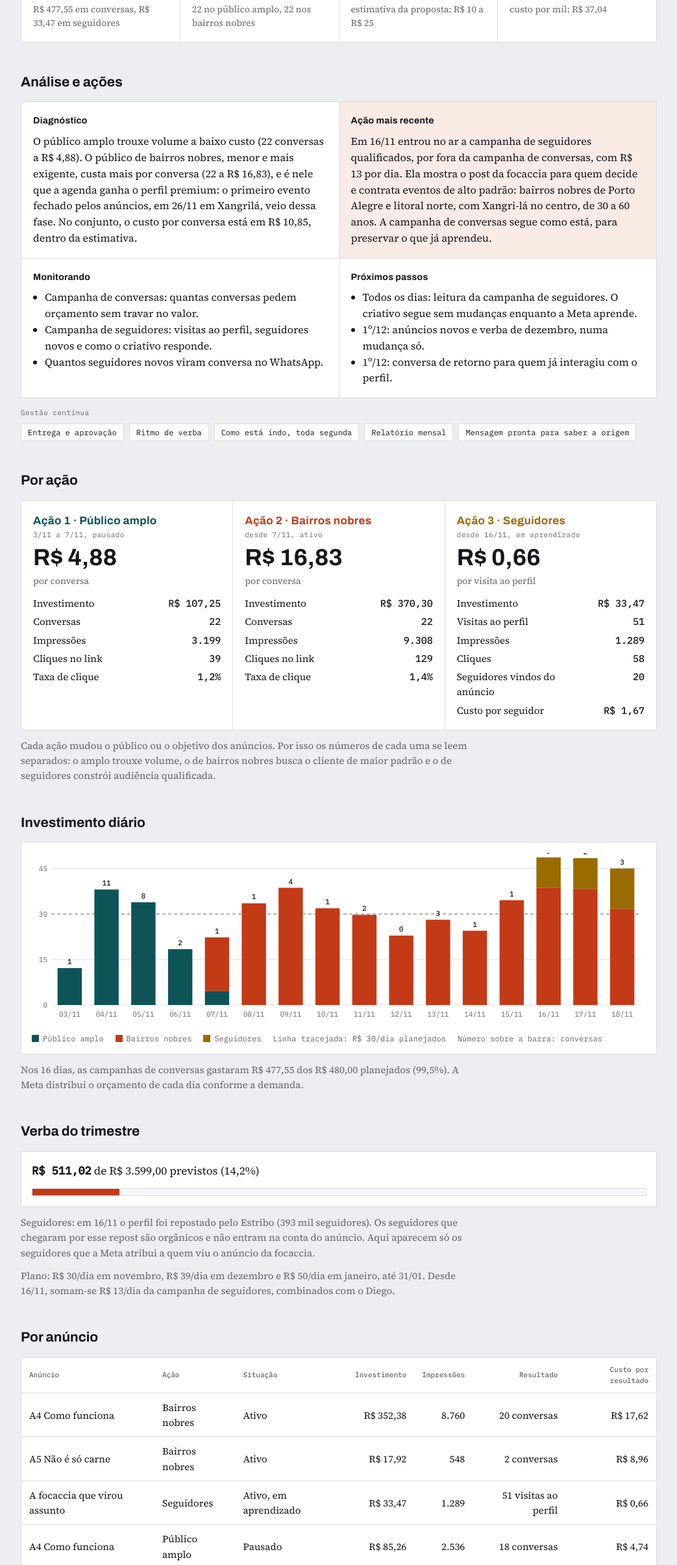
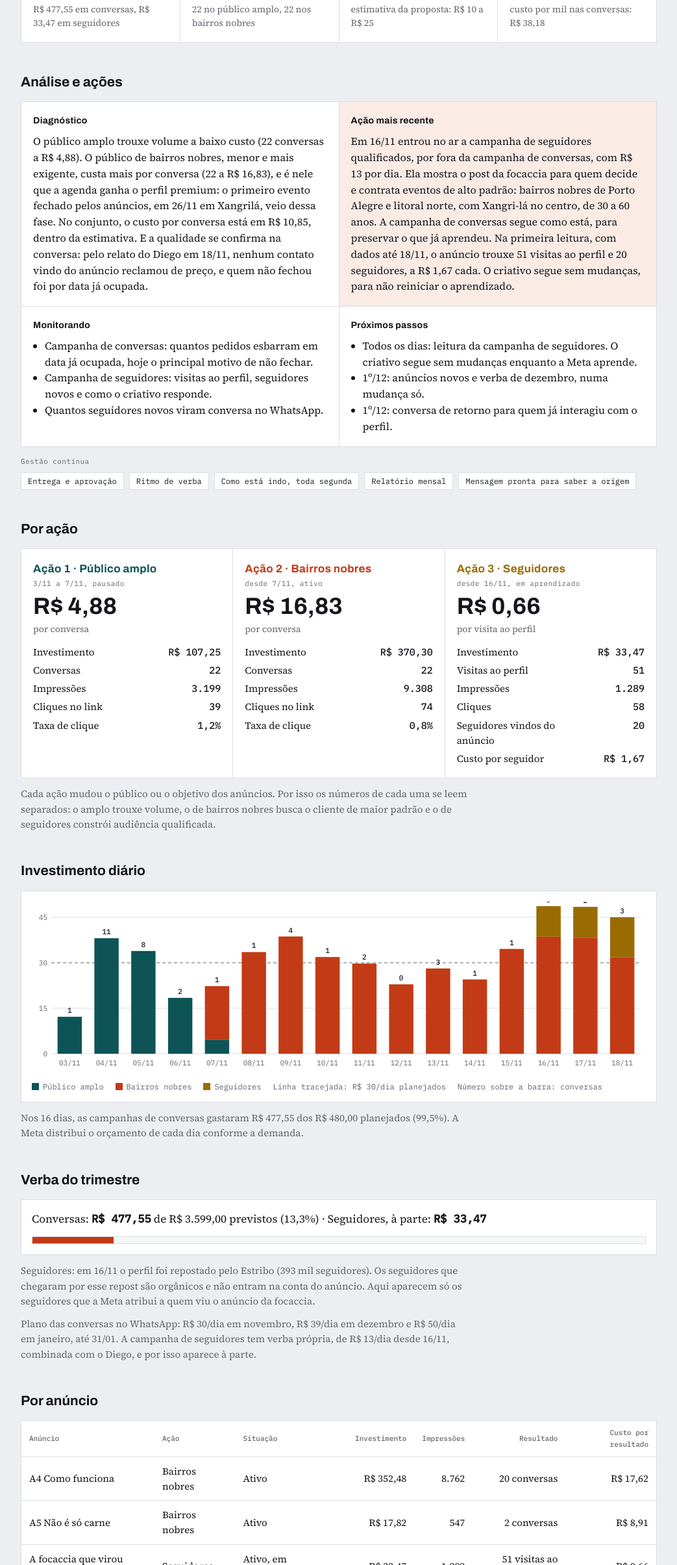
Before and after one commit to fabriciokaempf/eu-asso-pra-ti, a plain HTML site: page anuncios/index.html in a window 1280 px wide. Shown: the part 391-2800 px from the top of the page at 65% size, without its empty margins (118-1161 px from the left). Drawn offline with Linux system fonts and the light colour scheme.

Commit message:
Painel: cliques no link corrigidos, anúncios com valores exatos, relato do Diego e verba separada
Co-Authored-By: Claude Opus 5.5 <noreply@anthropic.com>

```diff
--- a/anuncios/index.html
+++ b/anuncios/index.html
@@ -71,8 +71,8 @@ a.sem{display:block;background:var(--surface);border:1px solid var(--line);paddi
   <h2>Análise e ações</h2>
   <div class="grid g2">
     <div class="cell"><h3>Diagnóstico</h3><p id="diag"></p></div>
-    <div class="cell featured"><h3>Ação mais recente</h3><p>Em 16/11 entrou no ar a campanha de seguidores qualificados, por fora da campanha de conversas, com R$ 13 por dia. Ela mostra o post da focaccia para quem decide e contrata eventos de alto padrão: bairros nobres de Porto Alegre e litoral norte, com Xangri-lá no centro, de 30 a 60 anos. A campanha de conversas segue como está, para preservar o que já aprendeu.</p></div>
-    <div class="cell"><h3>Monitorando</h3><ul><li>Campanha de conversas: quantas conversas pedem orçamento sem travar no valor.</li><li>Campanha de seguidores: visitas ao perfil, seguidores novos e como o criativo responde.</li><li>Quantos seguidores novos viram conversa no WhatsApp.</li></ul></div>
+    <div class="cell featured"><h3>Ação mais recente</h3><p>Em 16/11 entrou no ar a campanha de seguidores qualificados, por fora da campanha de conversas, com R$ 13 por dia. Ela mostra o post da focaccia para quem decide e contrata eventos de alto padrão: bairros nobres de Porto Alegre e litoral norte, com Xangri-lá no centro, de 30 a 60 anos. A campanha de conversas segue como está, para preservar o que já aprendeu. Na primeira leitura, com dados até 18/11, o anúncio trouxe 51 visitas ao perfil e 20 seguidores, a R$ 1,67 cada. O criativo segue sem mudanças, para não reiniciar o aprendizado.</p></div>
+    <div class="cell"><h3>Monitorando</h3><ul><li>Campanha de conversas: quantos pedidos esbarram em data já ocupada, hoje o principal motivo de não fechar.</li><li>Campanha de seguidores: visitas ao perfil, seguidores novos e como o criativo responde.</li><li>Quantos seguidores novos viram conversa no WhatsApp.</li></ul></div>
     <div class="cell"><h3>Próximos passos</h3><ul><li>Todos os dias: leitura da campanha de seguidores. O criativo segue sem mudanças enquanto a Meta aprende.</li><li>1º/12: anúncios novos e verba de dezembro, numa mudança só.</li><li>1º/12: conversa de retorno para quem já interagiu com o perfil.</li></ul></div>
   </div>
   <div class="chips"><span class="lab">Gestão contínua</span><span class="chip">Entrega e aprovação</span><span class="chip">Ritmo de verba</span><span class="chip">Como está indo, toda segunda</span><span class="chip">Relatório mensal</span><span class="chip">Mensagem pronta para saber a origem</span></div>
@@ -97,7 +97,7 @@ a.sem{display:block;background:var(--surface);border:1px solid var(--line);paddi
   <h2>Verba do trimestre</h2>
   <div class="panel"><span id="tri"></span><div class="bar"><span id="tribar"></span></div></div>
   <p class="note">Seguidores: em 16/11 o perfil foi repostado pelo Estribo (393 mil seguidores). Os seguidores que chegaram por esse repost são orgânicos e não entram na conta do anúncio. Aqui aparecem só os seguidores que a Meta atribui a quem viu o anúncio da focaccia.</p>
-  <p class="note">Plano: R$ 30/dia em novembro, R$ 39/dia em dezembro e R$ 50/dia em janeiro, até 31/01. Desde 16/11, somam-se R$ 13/dia da campanha de seguidores, combinados com o Diego.</p>
+  <p class="note">Plano das conversas no WhatsApp: R$ 30/dia em novembro, R$ 39/dia em dezembro e R$ 50/dia em janeiro, até 31/01. A campanha de seguidores tem verba própria, de R$ 13/dia desde 16/11, combinada com o Diego, e por isso aparece à parte.</p>
 </section>
 
 <section>
@@ -128,19 +128,19 @@ const dias=[
 {d:'07/11',am:{g:4.66,i:76,c:1,r:0},aa:{g:17.65,i:570,c:4,r:1},sg:0},
 {d:'08/11',am:z,aa:{g:33.54,i:998,c:6,r:1},sg:0},
 {d:'09/11',am:z,aa:{g:38.67,i:1097,c:13,r:4},sg:0},
-{d:'10/11',am:z,aa:{g:31.90,i:784,c:13,r:1},sg:0},
-{d:'11/11',am:z,aa:{g:29.74,i:732,c:14,r:2},sg:0},
-{d:'12/11',am:z,aa:{g:22.89,i:608,c:12,r:0},sg:0},
-{d:'13/11',am:z,aa:{g:28.13,i:752,c:22,r:3},sg:0},
-{d:'14/11',am:z,aa:{g:24.51,i:573,c:15,r:1},sg:0},
-{d:'15/11',am:z,aa:{g:34.57,i:743,c:12,r:1},sg:0},
+{d:'10/11',am:z,aa:{g:31.90,i:784,c:5,r:1},sg:0},
+{d:'11/11',am:z,aa:{g:29.74,i:732,c:8,r:2},sg:0},
+{d:'12/11',am:z,aa:{g:22.89,i:608,c:5,r:0},sg:0},
+{d:'13/11',am:z,aa:{g:28.13,i:752,c:6,r:3},sg:0},
+{d:'14/11',am:z,aa:{g:24.51,i:573,c:6,r:1},sg:0},
+{d:'15/11',am:z,aa:{g:34.57,i:743,c:3,r:1},sg:0},
 {d:'16/11',am:z,aa:{g:38.61,i:924,c:7,r:3},sg:10.08},
 {d:'17/11',am:z,aa:{g:38.31,i:859,c:8,r:2},sg:10.14},
 {d:'18/11',am:z,aa:{g:31.78,i:668,c:3,r:3},sg:13.25}];
 const SEGM={g:33.47,i:1289,c:58,v:51,f:20};
 const anuncios=()=>[
-['A4 Como funciona',AA,'Ativo',AAt.g-17.92,AAt.i-548,(AAt.r-2)+' conversas',(AAt.g-17.92)/(AAt.r-2)],
-['A5 Não é só carne',AA,'Ativo',17.92,548,'2 conversas',17.92/2],
+['A4 Como funciona',AA,'Ativo',352.48,8762,'20 conversas',352.48/20],
+['A5 Não é só carne',AA,'Ativo',17.82,547,'2 conversas',17.82/2],
 ['A focaccia que virou assunto',SG,'Ativo, em aprendizado',SEGM.g,SEGM.i,SEGM.v+' visitas ao perfil',SEGM.g/SEGM.v],
 ['A4 Como funciona',AM,'Pausado',85.26,2536,'18 conversas',85.26/18],
 ['A1 O fogo pronto',AM,'Pausado',13.94,474,'4 conversas',13.94/4],
@@ -163,9 +163,9 @@ $('kpis').innerHTML=[
 ['Investimento',brl(totalG),`${brl(WA.g)} em conversas, ${brl(SEGM.g)} em seguidores`],
 ['Conversas',int(WA.r),`${AMt.r} no público amplo, ${AAt.r} nos bairros nobres`],
 ['Custo por conversa',brl(cpr(WA)),'estimativa da proposta: R$ 10 a R$ 25'],
-['Impressões',int(totalI),`custo por mil: ${brl(totalG/totalI*1000)}`]
+['Impressões',int(totalI),`custo por mil nas conversas: ${brl(cpm(WA))}`]
 ].map(k=>`<div class="cell"><span class="lab">${k[0]}</span><div class="num">${k[1]}</div><div class="ctx">${k[2]}</div></div>`).join('');
-$('diag').textContent=`O público amplo trouxe volume a baixo custo (${AMt.r} conversas a ${brl(cpr(AMt))}). O público de bairros nobres, menor e mais exigente, custa mais por conversa (${AAt.r} a ${brl(cpr(AAt))}), e é nele que a agenda ganha o perfil premium: o primeiro evento fechado pelos anúncios, em 26/11 em Xangrilá, veio dessa fase. No conjunto, o custo por conversa está em ${brl(cpr(WA))}, dentro da estimativa.`;
+$('diag').textContent=`O público amplo trouxe volume a baixo custo (${AMt.r} conversas a ${brl(cpr(AMt))}). O público de bairros nobres, menor e mais exigente, custa mais por conversa (${AAt.r} a ${brl(cpr(AAt))}), e é nele que a agenda ganha o perfil premium: o primeiro evento fechado pelos anúncios, em 26/11 em Xangrilá, veio dessa fase. No conjunto, o custo por conversa está em ${brl(cpr(WA))}, dentro da estimativa. E a qualidade se confirma na conversa: pelo relato do Diego em 18/11, nenhum contato vindo do anúncio reclamou de preço, e quem não fechou foi por data já ocupada.`;
 const rows=l=>`<div class="rows">${l.map(r=>`<span>${r[0]}</span><b>${r[1]}</b>`).join('')}</div>`;
 const acao=(n,tit,cl,per,o)=>`<div class="cell"><h3 class="${cl}">${n} · ${tit}</h3><span class="lab">${per}</span><div class="num">${brl(cpr(o))}</div><div class="ctx">por conversa</div>${rows([['Investimento',brl(o.g)],['Conversas',o.r],['Impressões',int(o.i)],['Cliques no link',o.c],['Taxa de clique',pct(o.c/o.i*100)]])}</div>`;
 $('acoes').innerHTML=
@@ -174,8 +174,8 @@ acao('Ação 2','Bairros nobres','aa','desde 7/11, ativo',AAt)+
 `<div class="cell"><h3 class="gold">Ação 3 · Seguidores</h3><span class="lab">desde 16/11, em aprendizado</span><div class="num">${brl(SEGM.g/SEGM.v)}</div><div class="ctx">por visita ao perfil</div>${rows([['Investimento',brl(SEGM.g)],['Visitas ao perfil',SEGM.v],['Impressões',int(SEGM.i)],['Cliques',SEGM.c],['Seguidores vindos do anúncio',SEGM.f],['Custo por seguidor',brl(SEGM.g/SEGM.f)]])}</div>`;
 const gasto=dias.reduce((s,x)=>s+x.am.g+x.aa.g,0),planoAte=dias.length*PLANO_DIA;
 $('pace').textContent=`Nos ${dias.length} dias, as campanhas de conversas gastaram ${brl(gasto)} dos ${brl(planoAte)} planejados (${pct(gasto/planoAte*100)}). A Meta distribui o orçamento de cada dia conforme a demanda.`;
-$('tri').innerHTML=`<b class="mono">${brl(totalG)}</b> de ${brl(PLANO)} previstos (${pct(totalG/PLANO*100)})`;
-$('tribar').style.width=(totalG/PLANO*100)+'%';
+$('tri').innerHTML=`Conversas: <b class="mono">${brl(WA.g)}</b> de ${brl(PLANO)} previstos (${pct(WA.g/PLANO*100)}) · Seguidores, à parte: <b class="mono">${brl(SEGM.g)}</b>`;
+$('tribar').style.width=(WA.g/PLANO*100)+'%';
 $("ads").innerHTML=anuncios().map(a=>`<tr><td>${a[0]}</td><td>${a[1]}</td><td>${a[2]}</td><td>${brl(a[3])}</td><td>${int(a[4])}</td><td>${a[5]}</td><td>${a[6]?brl(a[6]):'sem conversa'}</td></tr>`).join('');
 function draw(){
  const el=$('chart'),Wd=el.clientWidth,H=260,m={t:24,r:8,b:26,l:30},iw=Wd-m.l-m.r,ih=H-m.t-m.b,max=45,y=v=>m.t+ih-v/max*ih,bw=iw/dias.length;
```
Also changed, not shown: anuncios/bairros-nobres/index.html (+5 -5 lines), anuncios/nov-10-16/index.html (+10 -10 lines).
